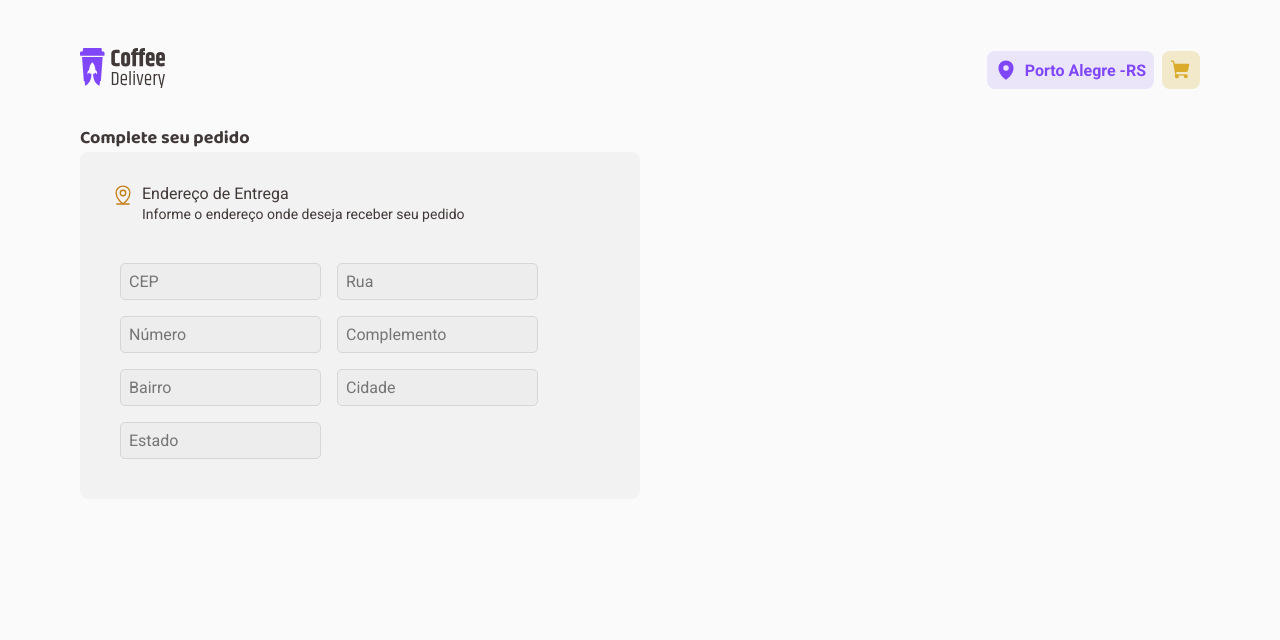
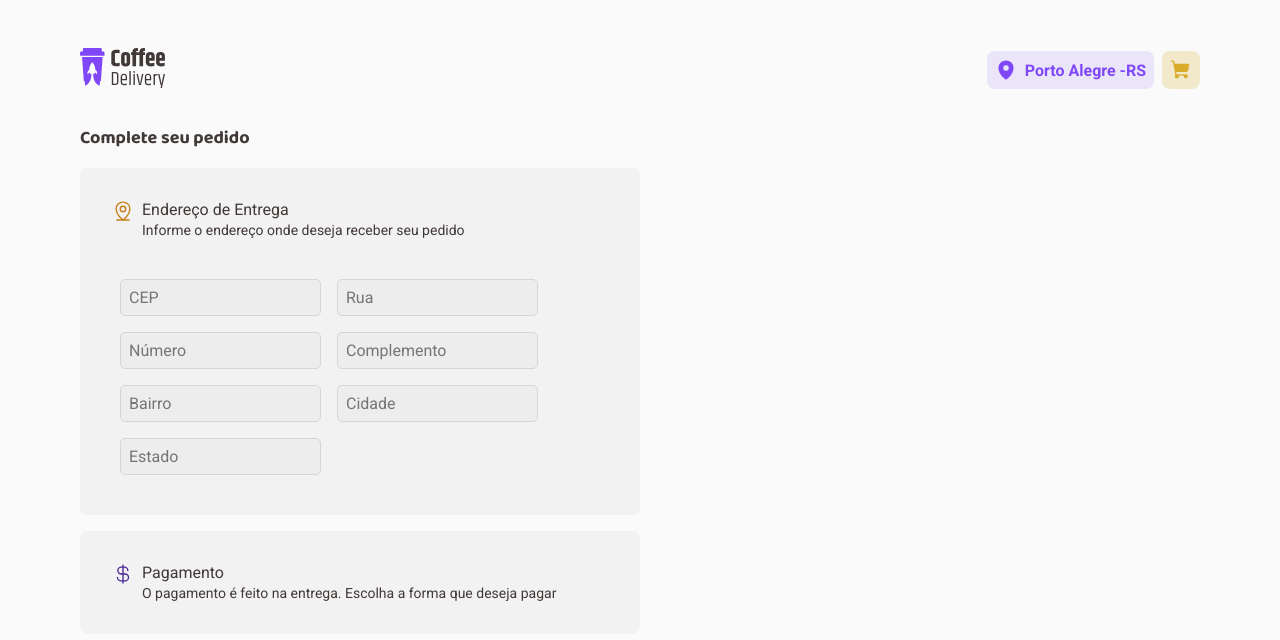
Before and after one commit to vanor-cardozo/coffee-delivery, a React (Vite) app: page /checkout in a window 1280 px wide. Shown: the top 640 px of the page. Built offline with nearby package versions, Linux system fonts and the light colour scheme.

Commit message:
feat: Iniciando componente para receber os dados do tipo de pagamento

```diff
--- a/src/pages/Checkout/index.tsx
+++ b/src/pages/Checkout/index.tsx
@@ -1,13 +1,17 @@
 import {
+  ButtonsDiv,
   CheckoutContainer,
   FormDiv,
+  PaymentDiv,
   TextDiv,
   TitleAndSubtitleDiv,
+  TitleAndSubtitleLocation,
+  TitleAndSubtitlePayment,
 } from './styles'
 
 import cep from 'cep-promise'
 import React, { useState } from 'react'
-import { MapPinLine } from 'phosphor-react'
+import { CurrencyDollar, MapPinLine } from 'phosphor-react'
 
 export function Checkout() {
   const [customerAddress, setCustomerAddress] = useState({
@@ -63,13 +67,13 @@ export function Checkout() {
     <CheckoutContainer>
       <h4>Complete seu pedido</h4>
       <FormDiv>
-        <TitleAndSubtitleDiv>
+        <TitleAndSubtitleLocation>
           <MapPinLine size={22} />
           <TextDiv>
             <h5>Endereço de Entrega</h5>
             <p>Informe o endereço onde deseja receber seu pedido</p>
           </TextDiv>
-        </TitleAndSubtitleDiv>
+        </TitleAndSubtitleLocation>
         {/* <form onSubmit={handleSubmit}>          */}
         <form>
           <label id="cep">
@@ -152,6 +156,19 @@ export function Checkout() {
           {/* <button type="submit">enviar</button> */}
         </form>
       </FormDiv>
+
+      <PaymentDiv>
+        <TitleAndSubtitlePayment>
+          <CurrencyDollar size={22} />
+          <TextDiv>
+            <h5>Pagamento</h5>
+            <p>
+              O pagamento é feito na entrega. Escolha a forma que deseja pagar
+            </p>
+          </TextDiv>
+          <ButtonsDiv></ButtonsDiv>
+        </TitleAndSubtitlePayment>
+      </PaymentDiv>
     </CheckoutContainer>
   )
 }
--- a/src/pages/Checkout/styles.ts
+++ b/src/pages/Checkout/styles.ts
@@ -4,6 +4,7 @@ export const CheckoutContainer = styled.div`
   display: flex;
   flex-direction: column;
   width: 50%;
+  gap: 1rem;
 
   h4 {
     font-family: 'Baloo 2';
@@ -38,7 +39,7 @@ export const FormDiv = styled.div`
     }
   }
 `
-export const TitleAndSubtitleDiv = styled.div`
+const TitleAndSubtitleBase = styled.div`
   display: flex;
   color: ${(props) => props.theme['yellow-dark']};
   padding: 2rem;
@@ -57,7 +58,24 @@ export const TitleAndSubtitleDiv = styled.div`
     color: ${(props) => props.theme['base-subtitle']};
   }
 `
+
+export const TitleAndSubtitleLocation = styled(TitleAndSubtitleBase)`
+  color: ${(props) => props.theme['yellow-dark']};
+`
+
+export const TitleAndSubtitlePayment = styled(TitleAndSubtitleBase)`
+  color: ${(props) => props.theme['purple-dark']};
+`
 export const TextDiv = styled.div`
   display: flex;
   flex-direction: column;
 `
+export const PaymentDiv = styled.div`
+  flex-direction: column;
+  background: ${(props) => props.theme['base-card']};
+  border-radius: 8px;
+`
+
+export const ButtonsDiv = styled.div`
+  display: flex;
+`
```
